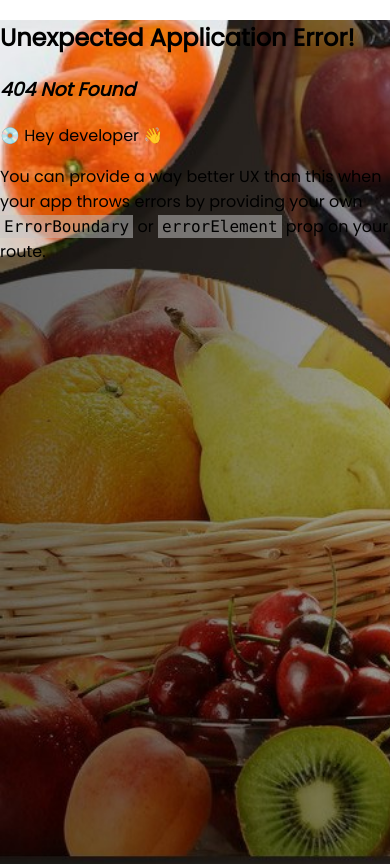
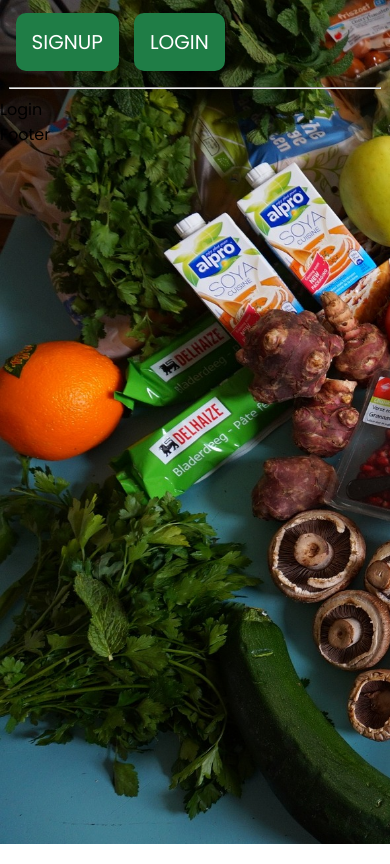
Before and after one commit to Rayhan7111/riverdalebutcher, a React (Create React App) app: page /login in a window 390 px wide. Before the commit this address had no page. Built offline with nearby package versions, Linux system fonts and the light colour scheme.

Commit message:
3rd commit

```diff
--- a/src/App.css
+++ b/src/App.css
@@ -1,5 +1,5 @@
 .App {
-  background: url('./Assets/riverdaleHome.jpg');
+  background: url('./Assets/groceryitems.jpg');
   height: 100vh;
   background-size: cover;
   background-repeat: no-repeat;
--- a/src/Components/Header.css
+++ b/src/Components/Header.css
@@ -8,7 +8,7 @@
     display: flex;
     justify-content: space-around;
     flex-direction: row;
-    background-color: #000000;
+    background: none;
 }
 
 .navbar .nav-items-list {
@@ -20,47 +20,72 @@
 }
 
 .nav-items-list {
-    font-size: 20px;
+    font-size: 22px;
+    font-weight: bolder;
     background: none;
     border: none;
     text-decoration: none;
 
 }
 
-.button-signup {
-    background: none;
-    border: 2px solid #ffffff;
-    cursor: pointer;
-    padding: 15px;
-    font-size: 20px;
+.navbar-button {
+    padding-top: 13px;
+    padding-right: 45px;
 }
 
-.signup-button {
-    padding-top: 12px;
+.button-signup {
+    background: #1f7d46;
+    border: 2px solid #1f7d46;
+    cursor: pointer;
+    padding: 12px 14px;
+    font-size: 20px;
+    border-radius: 10px;
+}
+
+.button-login {
+    background: #1f7d46;
+    border: 2px solid #1f7d46;
+    cursor: pointer;
+    padding: 12px 14px;
+    margin-left: 15px;
+    font-size: 20px;
+    border-radius: 10px;
+}
+
+.horizontal-line {
+    width : 75%;
+    margin-top: -3px;
+    align-items: center;
+}
+
+@media only screen and (max-width: 1120px) {
+    .navbar .nav-items-list {
+      padding-left: 23px;
+    }
+
+    .horizontal-line {
+        width : 95%;
+        margin-top: -3px;
+        align-items: center;
+    }
 }
 
 @media only screen and (max-width: 950px) {
     .navbar .nav-items-list {
-      padding-left: 20px;
+      padding-left: 15px;
     }
 }
 
-@media only screen and (max-width: 730px) {
+@media only screen and (max-width: 900px) {
     .navbar .nav-items-list {
       display: none;
     }
 
-    .button-signup {
-        background: none;
-        border: 2px solid #ffffff;
-        cursor: pointer;
-        padding: 15px;
-        font-size: 20px;
-    }
+    .navbar-button {
+        padding-top: 13px;
+        padding-right: 160px;
+        float: left;
 
-    .signup-button {
-        padding-top: 10px;
-        padding-left: 300px;
     }
 
 }
--- a/src/Components/Header.js
+++ b/src/Components/Header.js
@@ -4,7 +4,8 @@ import './Header.css'
 
 function Header() {
   return (
-    <nav className="navbar">
+    <nav>
+      <div className="navbar">
           <div className ="nav-items">
               <button className="nav-items-list"><Link to='/' style={{ textDecoration: 'none', color: 'white' }}>Home</Link></button>
               <button className="nav-items-list"><Link to='/offers' style={{ textDecoration: 'none', color: 'white' }}>Offers</Link></button>
@@ -13,9 +14,12 @@ function Header() {
               <button className="nav-items-list"><Link to='/delivery' style={{ textDecoration: 'none', color: 'white' }}>Delivery</Link></button>
               <button className="nav-items-list"><Link to='/about us' style={{ textDecoration: 'none', color: 'white' }}>About Us</Link></button>
           </div>
-        <div className="signup-button">
-            <button className='button-signup'><Link to='/signup' style={{ textDecoration: 'none', color: 'white'}}>SIGN UP</Link></button>
+          <div className="navbar-button">
+              <button className='button-signup'><Link to='/signup' style={{ textDecoration: 'none', color: 'white'}}>SIGNUP</Link></button>
+              <button className='button-login'><Link to='/login' style={{ textDecoration: 'none', color: 'white'}}>LOGIN</Link></button>
           </div>
+      </div>
+      <hr className='horizontal-line'></hr>
     </nav>
   )
 
--- /dev/null
+++ b/src/Components/Login.js
@@ -0,0 +1,9 @@
+import React from 'react'
+
+function Login() {
+  return (
+    <div>Login</div>
+  )
+}
+
+export default Login
--- a/src/Routes/Route.js
+++ b/src/Routes/Route.js
@@ -7,6 +7,7 @@ import Services from "../Components/Services";
 import Delivery from "../Components/Delivery";
 import About from "../Components/About";
 import SignUp from "../Components/SignUp";
+import Login from "../Components/Login";
 
 
 export const router = createBrowserRouter([
@@ -42,6 +43,10 @@ export const router = createBrowserRouter([
             {
                 path: '/signup',
                 element:<SignUp></SignUp>
+            },
+            {
+                path: '/login',
+                element:<Login></Login>
             }
         ]
     }
```
Also changed, not shown: src/Assets/groceryitems.jpg (added), 1 other file (tests, documents, lock files or other folders). Lines whose indentation alone changed are shown as unchanged.
